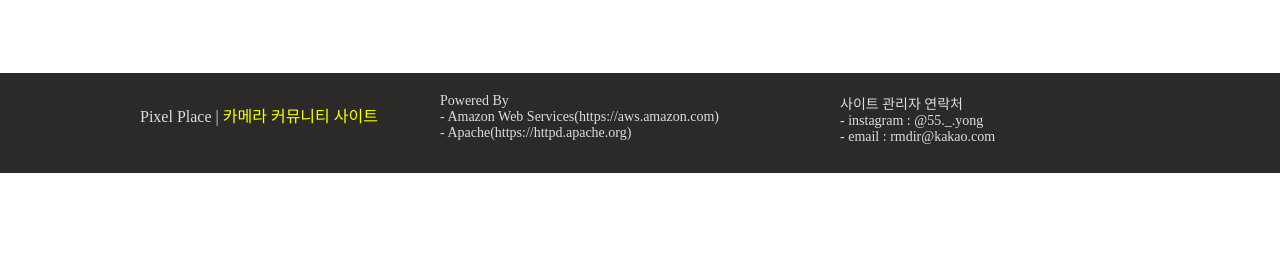
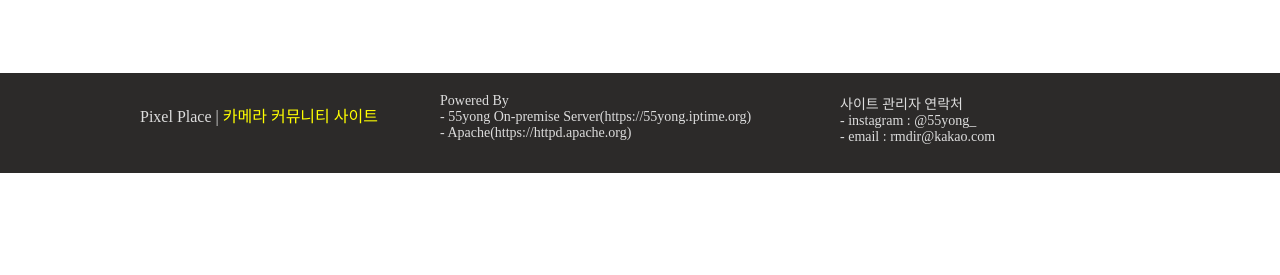
Before and after one commit to 55yong/PHP-Final-Project, a PHP site: page /index.php in a window 1280 px wide. Shown: the part 525-800 px from the top of the page. Run offline with PHP 8.4, Linux system fonts and the light colour scheme; data that the repository does not hold is empty; some web fonts are replaced.

Commit message:
feat: minor change

```diff
--- a/footer.php
+++ b/footer.php
@@ -2,12 +2,12 @@
     <p id="footer_logo">Pixel Place | <span>카메라 커뮤니티 사이트</span></p>
     <ul id="powered">
         <li>Powered By</li>
-        <li>- Amazon Web Services(https://aws.amazon.com)</li>
+        <li>- 55yong On-premise Server(https://55yong.iptime.org)</li>
         <li>- Apache(https://httpd.apache.org)</li>
     </ul>
     <ul id="author">
         <li>사이트 관리자 연락처</li>
-        <li>- instagram : @55._.yong</li>
+        <li>- instagram : @55yong_</li>
         <li>- email : rmdir@kakao.com</li>
     </ul>
 </div>
```
